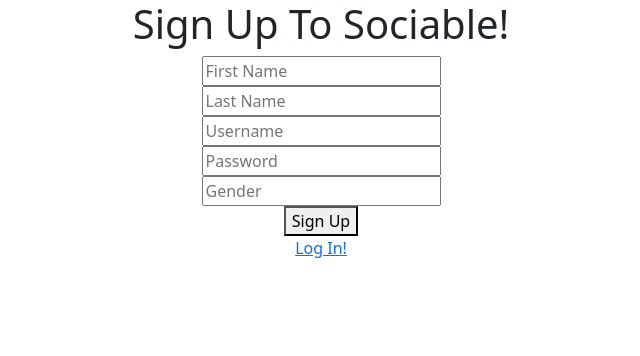
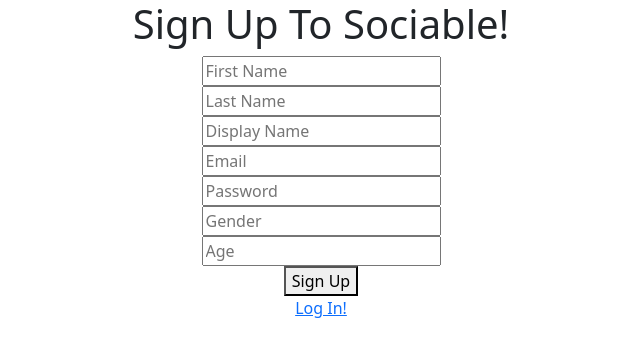
Before and after one commit to Murad013/sociable, a React (Create React App) app: page / in a window 1280 px wide. Shown: the top 356 px of the page, without its empty margins (319-959 px from the left). Built offline with nearby package versions, Linux system fonts and the light colour scheme; the HTML template or start-up script is replaced by a standard one.

Commit message:
changed frontend to correspond to new DB tables

```diff
--- a/src/components/login.js
+++ b/src/components/login.js
@@ -7,27 +7,27 @@ import { useNavigate } from 'react-router-dom';
 
 function Login() {
      const navigate = useNavigate();
-     const [username, setUsername] = useState('');
+     const [display_name, setDisplayName] = useState('');
      const [password, setPassword] = useState('');
 
 
      const login = () => {
           Axios.post('http://localhost:3001/api/users/login', {
-            username: username,
+            display_name: display_name,
             password: password
           }).then(() => {
-            swal(`Hey ${username}!`,"Welcome To Sociable!", "success");
+            swal(`Hey ${display_name}!`,"Welcome To Sociable!", "success");
             navigate('/home', { replace: true })
           }).catch(() => {
-            swal(`Sorry ${username}`, "Invalid Username or password", "error");
+            swal(`Sorry ${display_name}`, "Invalid Username or password", "error");
           });
         };
 
         return (
           <div className = "loginForm">
             <h1>Login to Sociable!</h1>
-            <input type = "text" placeholder='Username' name = "username" onChange ={(e) => {
-              setUsername(e.target.value);
+            <input type = "text" placeholder='Display Name' name = "display_name" onChange ={(e) => {
+              setDisplayName(e.target.value);
             }}/>
             <input type = "text" placeholder='Password' name = "password" onChange ={(e) => {
               setPassword(e.target.value);
--- a/src/components/signup.js
+++ b/src/components/signup.js
@@ -7,44 +7,54 @@ import { useNavigate } from 'react-router-dom';
 function SignUp() {
 
      const navigate = useNavigate();
-     const [firstName, setFirstName] = useState('');
-     const [lastName, setLastName] = useState('');
-     const [username, setUsername] = useState('');
+     const [firstname, setFirstName] = useState('');
+     const [lastname, setLastName] = useState('');
+     const [display_name, setDisplayName] = useState('');
+     const [email, setEmail] = useState('');
      const [password, setPassword] = useState('');
      const [gender, setGender] = useState('');
+     const [age, setAge] = useState('');
 
      const signup = () => {
           Axios.post('http://localhost:3001/api/users/signup', {
-            firstName: firstName,
-            lastName: lastName,
-            username: username,
+            firstname: firstname,
+            lastname: lastname,
+            display_name: display_name,
+            email: email,
             password: password,
-            gender: gender
+            gender: gender,
+            age: age
           }).then(() => {
-            swal(`Hey ${firstName}!`,"Welcome To Sociable!", "success");
+            swal(`Hey ${firstname}!`,"Welcome To Sociable!", "success");
             navigate('/home', { replace: true })
           }).catch(() => {
-            swal(`Sorry ${firstName}`, "Username's Already Taken...", "error");
+            swal(`Sorry ${firstname}`, "Username's Already Taken...", "error");
           });
         };
 
         return (
           <div className = "signUpForm">
             <h1>Sign Up To Sociable!</h1>
-            <input type = "text" placeholder='First Name' name = "firstName" onChange ={(e) => {
+            <input type = "text" placeholder='First Name' name = "firstname" onChange ={(e) => {
               setFirstName(e.target.value);
             }}/>
-            <input type = "text" placeholder='Last Name' name = "lastName" onChange ={(e) => {
+            <input type = "text" placeholder='Last Name' name = "lastname" onChange ={(e) => {
               setLastName(e.target.value);
             }}/>
-            <input type = "text" placeholder='Username' name = "username" onChange ={(e) => {
-              setUsername(e.target.value);
+            <input type = "text" placeholder='Display Name' name = "display_name" onChange ={(e) => {
+              setDisplayName(e.target.value);
+            }}/>
+            <input type = "text" placeholder='Email' name = "email" onChange ={(e) => {
+              setEmail(e.target.value);
             }}/>
             <input type = "text" placeholder='Password' name = "password" onChange ={(e) => {
               setPassword(e.target.value);
             }}/>
             <input type = "text" placeholder='Gender' name = "gender" onChange ={(e) => {
               setGender(e.target.value);
+            }}/>
+            <input type = "text" placeholder='Age' name = "age" onChange ={(e) => {
+              setAge(e.target.value);
             }}/>
             <button onClick={signup}>Sign Up</button>
             <Link to={"/login"}>Log In!</Link>
```
